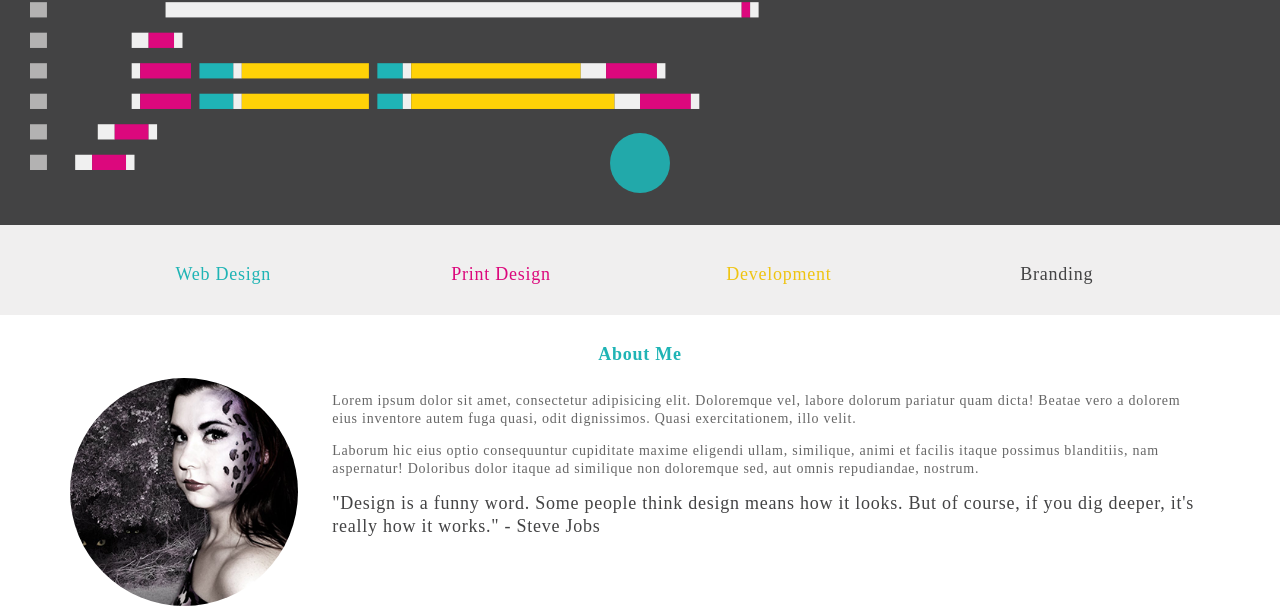
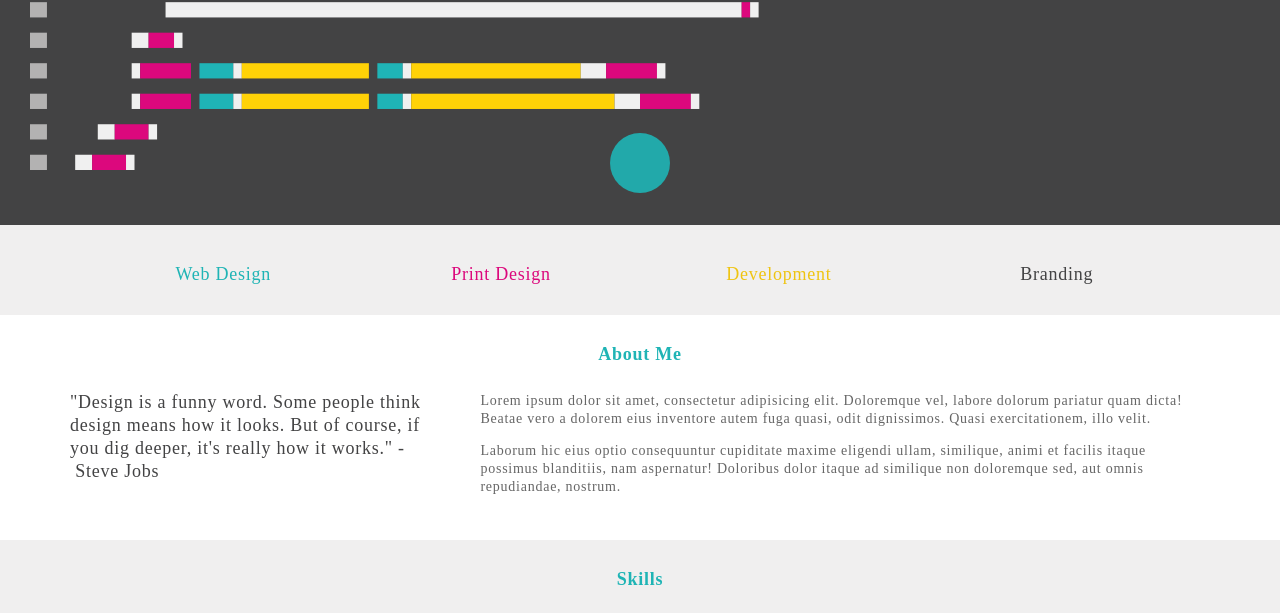
Before and after one commit to srlindsey07/StephanieRentfrow, a website: page index.html in a window 1280 px wide. Shown: the part 482-1095 px from the top of the page. Drawn offline with nearby package versions, Linux system fonts and the light colour scheme; files that its build step writes are made by us from their sources.

Commit message:
Removed profile picture and replaced with a quote

```diff
--- a/index.html
+++ b/index.html
@@ -72,12 +72,11 @@
 		<div class="container">
 			<h1>About Me</h1>
 
-			<img class="profile-img" src="assets/profile.png" alt="">
+			<span class="quote">"Design is a funny word. Some people think design means how it looks. But of course, if you dig deeper, it's really how it works." -&nbsp;Steve Jobs</span>
 
 			<div class="bio">
 				<p>Lorem ipsum dolor sit amet, consectetur adipisicing elit. Doloremque vel, labore dolorum pariatur quam dicta! Beatae vero a dolorem eius inventore autem fuga quasi, odit dignissimos. Quasi exercitationem, illo velit.</p>
 				<p>Laborum hic eius optio consequuntur cupiditate maxime eligendi ullam, similique, animi et facilis itaque possimus blanditiis, nam aspernatur! Doloribus dolor itaque ad similique non doloremque sed, aut omnis repudiandae, nostrum.</p>
-				<span class="quote">"Design is a funny word. Some people think design means how it looks. But of course, if you dig deeper, it's really how it works." - Steve Jobs</span>
 			</div>
 			<div class="clear"></div>
 		</div>
--- a/scss/styles.scss
+++ b/scss/styles.scss
@@ -351,23 +351,25 @@ header {
 }
 
 .about {
-	.profile-img {
-		width: 20%;
-		border-radius: 50%;
+	// .profile-img {
+	// 	width: 20%;
+	// 	border-radius: 50%;
+	// }
+	.quote {
+		font-size: 18px;
+		color: $darkerGrey;
+		line-height: 23px;
+		width: 33%;
+		display: inline-block;
+		margin-top: 13px;
 	}
 
 	.bio {
 		box-sizing: border-box;
-		width: 79%;
+		width: 66%;
 		display: inline-block;
 		padding-left: 30px;
 		vertical-align: top;
-
-		.quote {
-			font-size: 18px;
-			color: $darkerGrey;
-			line-height: 23px;
-		}
 	}
 }
 
```
Also changed, not shown: assets/logo-mark.png (added), build/assets/logo-mark.png (added), build/css/styles.min.css, build/index.html.
